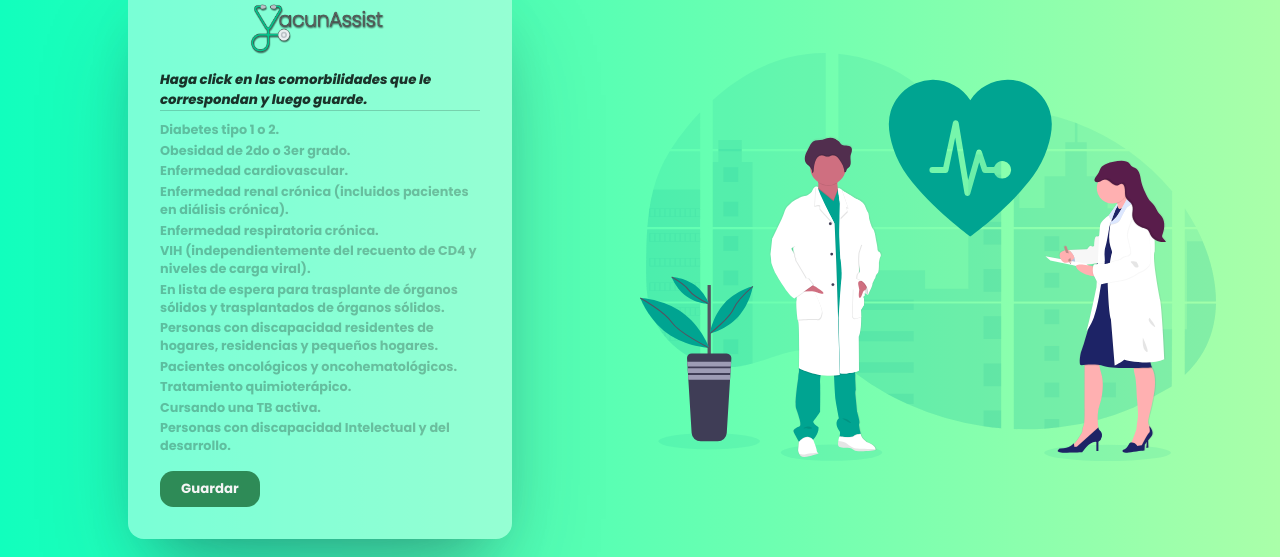
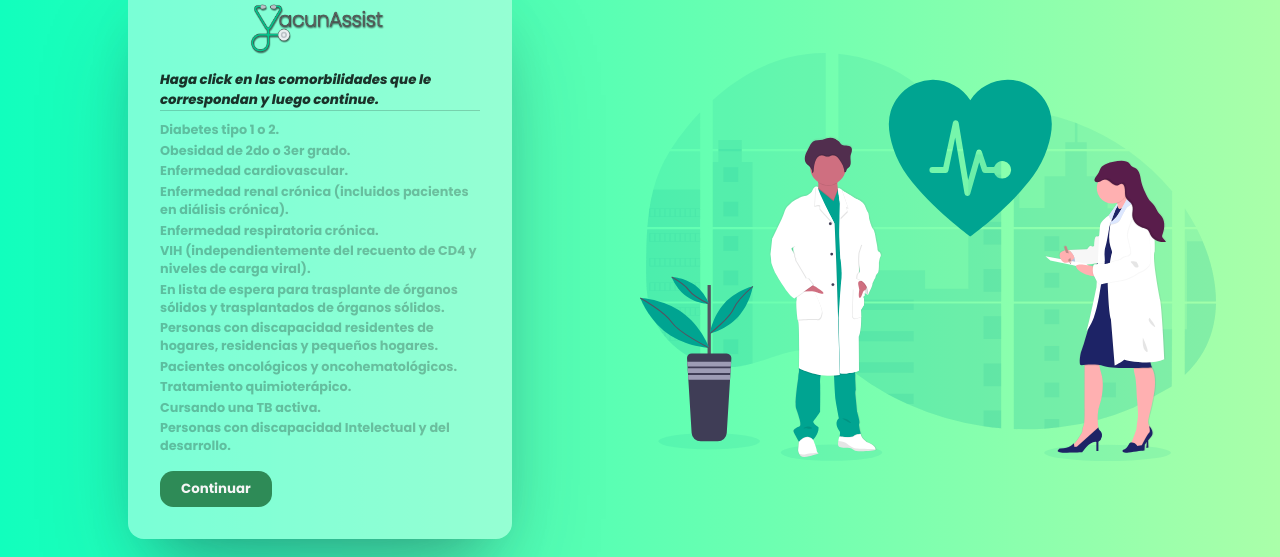
Before and after one commit to franciscogallom/vacunAssist, a React (Create React App) app in the folder client/: page /comorbidities in a window 1280 px wide. Shown: the part 143-700 px from the top of the page. Built offline with nearby package versions, Linux system fonts and the light colour scheme.

Commit message:
Improve Comorbidities component

```diff
--- a/client/src/components/Onboarding/Comorbidities.js
+++ b/client/src/components/Onboarding/Comorbidities.js
@@ -43,11 +43,15 @@ function Comorbidities() {
       })
       .then((res) => {
         console.log(res)
+        localStorage.setItem(
+          "verificationCode",
+          Math.floor(Math.random() * (999999 - 100000)) + 100000
+        )
+        history.push("/verification")
       })
       .catch((error) => {
         console.log(error)
       })
-    history.push("/login")
   }
 
   return (
@@ -55,7 +59,7 @@ function Comorbidities() {
       <div className="form-container">
         <form className="form">
           <img className="logo" src={logo} alt="Logo de VacunAssist" />
-          <h5>Haga click en las comorbilidades que le correspondan y luego guarde.</h5>
+          <h5>Haga click en las comorbilidades que le correspondan y luego continue.</h5>
           <div className="comorbidities-container">
             <p onClick={() => setCom1((prevState) => !prevState)} className={com1 ? "active" : ""}>
               Diabetes tipo 1 o 2.
@@ -106,7 +110,7 @@ function Comorbidities() {
           </div>
 
           <div className="buttons-container">
-            <Button handleClick={() => handleSubmit()} text="Guardar" />
+            <Button handleClick={() => handleSubmit()} text="Continuar" />
           </div>
         </form>
       </div>
```
